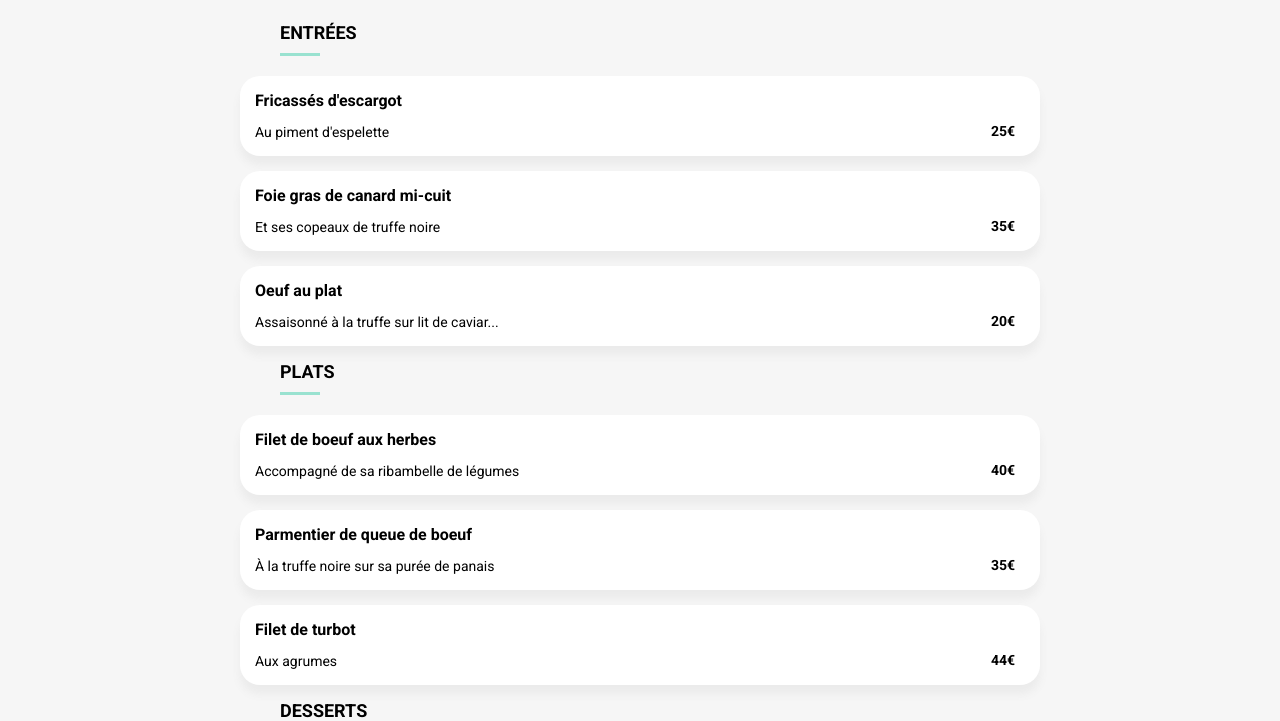
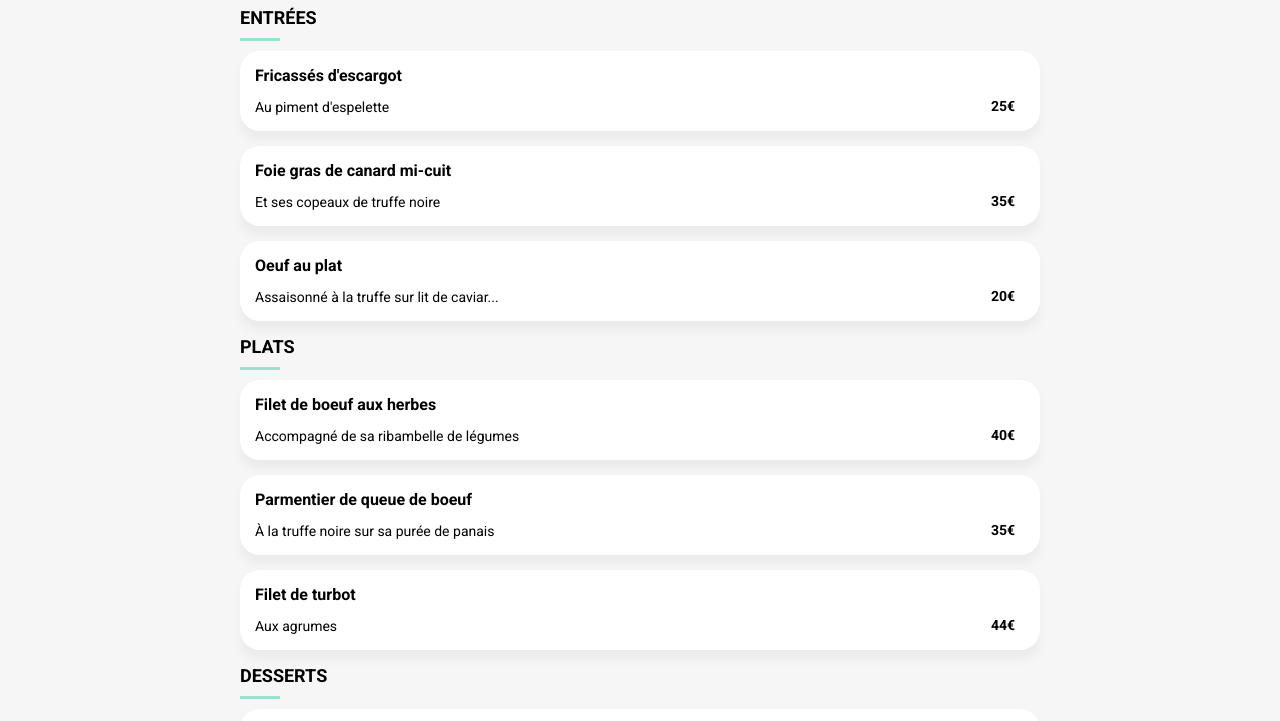
Before and after one commit to dimitri-lev/ohmyfood, a website: page menu1.html in a window 1280 px wide. Shown: the part 514-1235 px from the top of the page. Drawn offline with Linux system fonts and the light colour scheme; a web font is replaced by a local one.

Commit message:
final update

```diff
--- a/sass/pages/_menu.scss
+++ b/sass/pages/_menu.scss
@@ -178,6 +178,7 @@
         justify-content: center;
     }
     .menu h2 {
-        margin-left: 280px;
+        margin: auto;
+        max-width: 800px;
     }
 }
```
Also changed, not shown: public/css/style.css, 1 other file.
